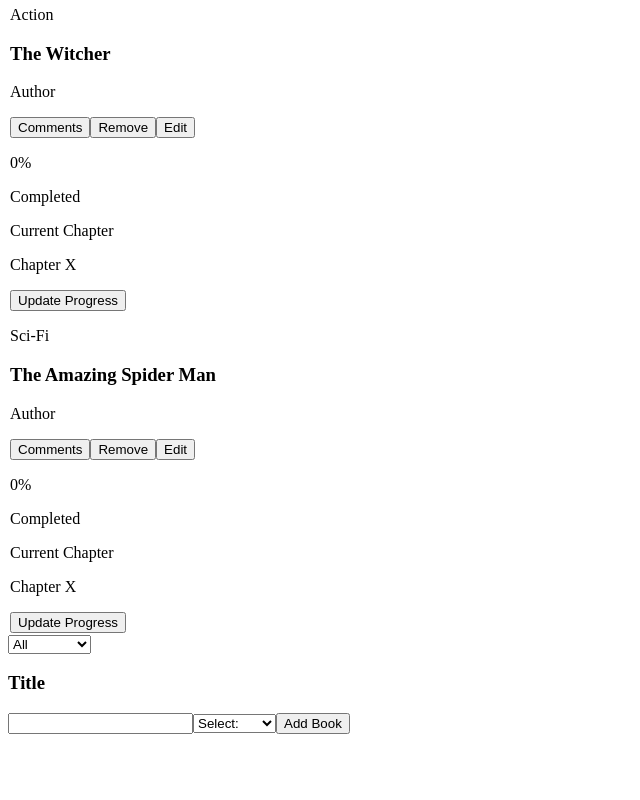
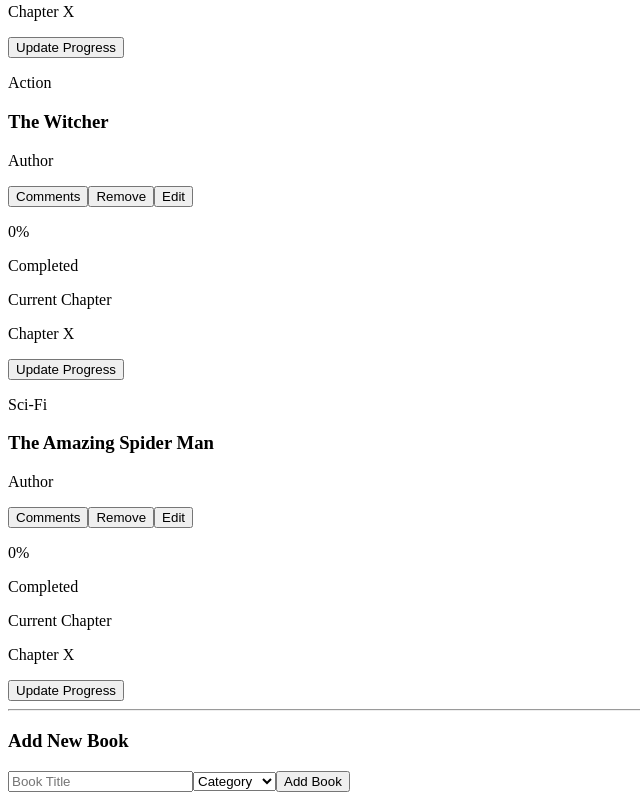
Before and after one commit to karthykarthick/book_store, a React (Create React App) app: page / in a window 1280 px wide. Shown: the part 663-1463 px from the top of the page, without its empty margins (0-640 px from the left). Before the commit the page ends 1405 px from the top, so only its background shows below. Built offline with nearby package versions, Linux system fonts and the light colour scheme.

Commit message:
added css for containers

```diff
--- a/src/containers/BooksForm.js
+++ b/src/containers/BooksForm.js
@@ -50,18 +50,20 @@
   render() {
     const { title, category } = this.state;
     return (
-      <form>
-        <h3 htmlFor="title">Title</h3>
-        <input onChange={this.handleChange} type="text" id="title" value={title} />
-        <select onChange={this.handleChange} value={category}>
-          <option>Select:</option>
+      <form className="font-montserrat">
+        <h3 className="form-title text-bold text-uppercase" htmlFor="title">Add New Book</h3>
+        <div className="d-flex j-c-space-between">
+          <input className="thin-grey-border" placeholder="Book Title" onChange={this.handleChange} type="text" id="title" value={title} />
+          <select className="thin-grey-border" onChange={this.handleChange} value={category}>
+            <option>Category</option>
             {CATEGORIES.map(category => (
               <option key={category}>
                 {category}
               </option>
             ))}
           </select>
-        <button type="button" onClick={this.handleSubmit}>Add Book</button>
+          <button className="add-book-btn font-roboto text-bold text-uppercase bg-blue text-white" type="button" onClick={this.handleSubmit}>Add Book</button>
+        </div>
       </form>
     );
   }
--- a/src/containers/BooksList.js
+++ b/src/containers/BooksList.js
@@ -35,9 +35,11 @@
   render() {
     const filteredBooks = this.selectFilteredBooks();
     return (
-      <div>
-        <table>
-          <tbody>
+      <div className="cards-container d-flex flex-column a-items-center j-c-center">
+        <div className="w-full d-flex j-c-start font-montserrat a-items-center">
+          <h3 className="filter-title text uppercase">Filter Books</h3>
+          <CategoryFilter filter={this.handleFilterChange} />
+        </div>
           {filteredBooks.map(book => { // eslint-disable-line
             const { id, title, category } = book;
             return (
@@ -50,9 +52,7 @@
               />
             );
           })}
-          </tbody>
-        </table>
-        <CategoryFilter filter={this.handleFilterChange} />
+        <hr className="w-full thin-grey-border" />
       </div>
     );
   }
```
Lines whose indentation alone changed are shown as unchanged.
